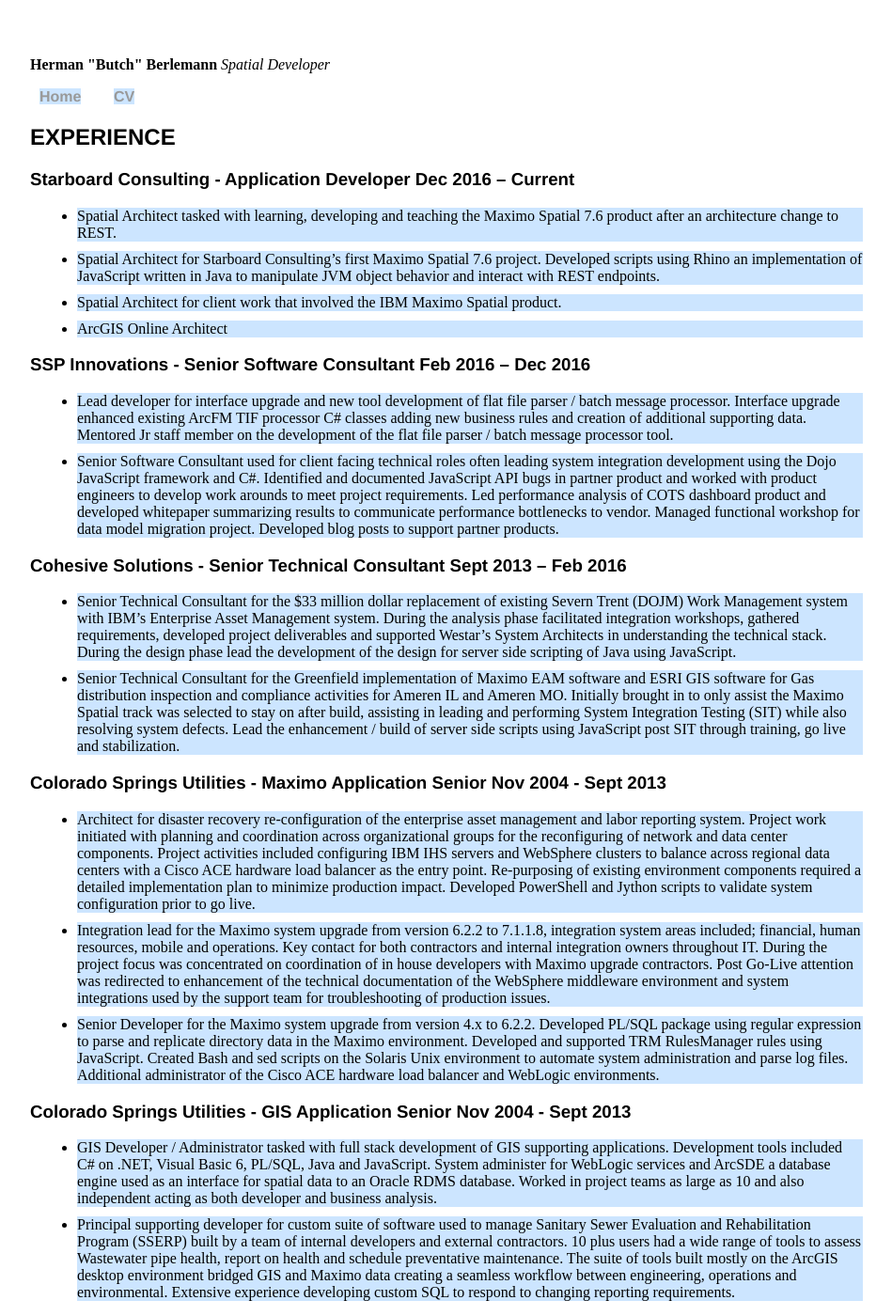
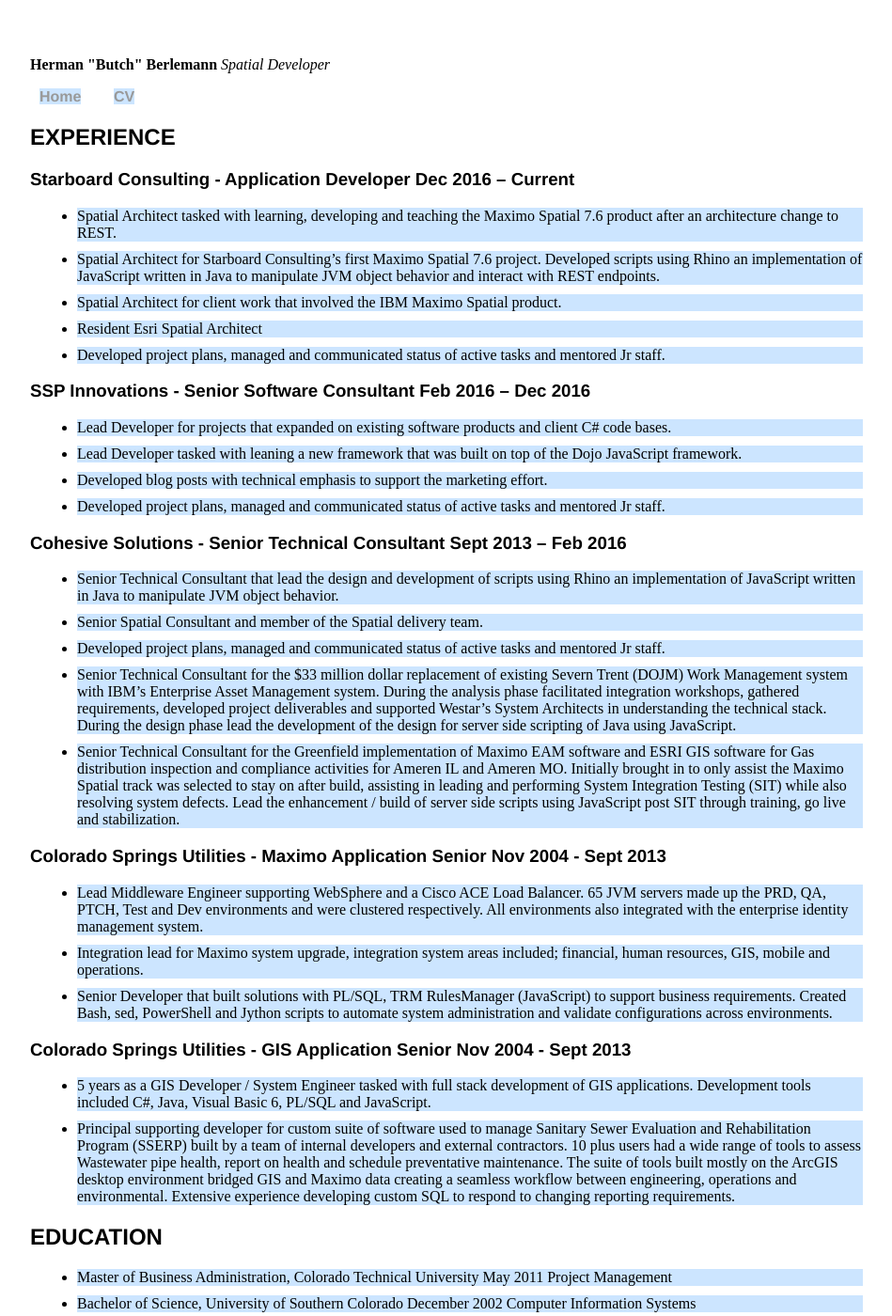
Before and after one commit to butchberlemann/butchberlemann.github.io, a Jekyll site: the page built from cv/cv.html, in a window 1280 px wide and 1400 px high. Shown: the whole window at 94% size, without its empty margins (160-1109 px from the left). Built offline with Jekyll 4.4.1, drawn with Linux system fonts in a browser that asks for light colours.

Commit message:
Update cv.html

```diff
--- a/cv/cv.html
+++ b/cv/cv.html
@@ -11,31 +11,38 @@
  <li> Spatial Architect tasked with learning, developing and teaching the Maximo Spatial 7.6 product after an architecture change to REST. </li>
  <li> Spatial Architect for Starboard Consulting’s first Maximo Spatial 7.6 project. Developed scripts using Rhino an implementation of JavaScript written in Java to manipulate JVM object behavior and interact with REST endpoints.  </li>
  <li> Spatial Architect for client work that involved the IBM Maximo Spatial product. </li>
- <li> ArcGIS Online Architect  </li>
+ <li> Resident Esri Spatial Architect </li>
+ <li> Developed project plans, managed and communicated status of active tasks and mentored Jr staff. </li>
 </ul>
 
 <h3>SSP Innovations - Senior Software Consultant					Feb 2016 – Dec 2016 </h3>
 <ul>
-  <li> Lead developer for interface upgrade and new tool development of flat file parser / batch message processor.  Interface upgrade enhanced existing ArcFM TIF processor C# classes adding new business rules and creation of additional supporting data. Mentored Jr staff member on the development of the flat file parser / batch message processor tool. </li>
-  <li> Senior Software Consultant used for client facing technical roles often leading system integration development using the Dojo JavaScript framework and C#. Identified and documented JavaScript API bugs in partner product and worked with product engineers to develop work arounds to meet project requirements. Led performance analysis of COTS dashboard product and developed whitepaper summarizing results to communicate performance bottlenecks to vendor. Managed functional workshop for data model migration project. Developed blog posts to support partner products. </li>
+  <li>	Lead Developer for projects that expanded on existing software products and client C# code bases.</li>
+  <li>	Lead Developer tasked with leaning a new framework that was built on top of the Dojo JavaScript framework.</li>
+  <li>	Developed blog posts with technical emphasis to support the marketing effort. </li>
+  <li>	Developed project plans, managed and communicated status of active tasks and mentored Jr staff. </li>
+
 </ul>
 
 <h3>Cohesive Solutions - Senior Technical Consultant                                                          Sept 2013 – Feb 2016</h3>
 <ul>
-  <li> Senior Technical Consultant for the $33 million dollar replacement of existing Severn Trent (DOJM) Work Management system with IBM’s Enterprise Asset Management system. During the analysis phase facilitated integration workshops, gathered requirements, developed project deliverables and supported Westar’s System Architects in understanding the technical stack. During the design phase lead the development of the design for server side scripting of Java using JavaScript. </li>
-  <li> Senior Technical Consultant for the Greenfield implementation of Maximo EAM software and ESRI GIS software for Gas distribution inspection and compliance activities for Ameren IL and Ameren MO. Initially brought in to only assist the Maximo Spatial track was selected to stay on after build, assisting in leading and performing System Integration Testing (SIT) while also resolving system defects. Lead the enhancement / build of server side scripts using JavaScript post SIT through training, go live and stabilization. </li>
+ <li>Senior Technical Consultant that lead the design and development of scripts using Rhino an implementation of JavaScript written in Java to manipulate JVM object behavior.  </li>
+ <li>Senior Spatial Consultant and member of the Spatial delivery team. </li>
+ <li>Developed project plans, managed and communicated status of active tasks and mentored Jr staff.   </li>
+ <li>Senior Technical Consultant for the $33 million dollar replacement of existing Severn Trent (DOJM) Work Management system with IBM’s Enterprise Asset Management system. During the analysis phase facilitated integration workshops, gathered requirements, developed project deliverables and supported Westar’s System Architects in understanding the technical stack. During the design phase lead the development of the design for server side scripting of Java using JavaScript. </li>
+ <li>Senior Technical Consultant for the Greenfield implementation of Maximo EAM software and ESRI GIS software for Gas distribution inspection and compliance activities for Ameren IL and Ameren MO. Initially brought in to only assist the Maximo Spatial track was selected to stay on after build, assisting in leading and performing System Integration Testing (SIT) while also resolving system defects. Lead the enhancement / build of server side scripts using JavaScript post SIT through training, go live and stabilization.</li>
 </ul>
 
 <h3>Colorado Springs Utilities - Maximo Application Senior                                                  Nov 2004 - Sept 2013</h3>
 <ul>
-  <li> Architect for disaster recovery re-configuration of the enterprise asset management and labor reporting system.   Project work initiated with planning and coordination across organizational groups for the reconfiguring of network and data center components. Project activities included configuring IBM IHS servers and WebSphere clusters to balance across regional data centers with a Cisco ACE hardware load balancer as the entry point. Re-purposing of existing environment components required a detailed implementation plan to minimize production impact. Developed PowerShell and Jython scripts to validate system configuration prior to go live. </li>
-  <li> Integration lead for the Maximo system upgrade from version 6.2.2 to 7.1.1.8, integration system areas included; financial, human resources, mobile and operations. Key contact for both contractors and internal integration owners throughout IT. During the project focus was concentrated on coordination of in house developers with Maximo upgrade contractors. Post Go-Live attention was redirected to enhancement of the technical documentation of the WebSphere middleware environment and system integrations used by the support team for troubleshooting of production issues.  </li>
-  <li> Senior Developer for the Maximo system upgrade from version 4.x to 6.2.2. Developed PL/SQL package using regular expression to parse and replicate directory data in the Maximo environment. Developed and supported TRM RulesManager rules using JavaScript. Created Bash and sed scripts on the Solaris Unix environment to automate system administration and parse log files. Additional administrator of the Cisco ACE hardware load balancer and WebLogic environments. </li>
+  <li>Lead Middleware Engineer supporting WebSphere and a Cisco ACE Load Balancer. 65 JVM servers made up the PRD, QA, PTCH, Test and Dev environments and were clustered respectively. All environments also integrated with the enterprise identity management system.  </li>
+  <li>Integration lead for Maximo system upgrade, integration system areas included; financial, human resources, GIS, mobile and operations.  </li>
+  <li>Senior Developer that built solutions with PL/SQL, TRM RulesManager (JavaScript) to support business requirements. Created Bash, sed, PowerShell and Jython scripts to automate system administration and validate configurations across environments. </li>
 </ul>
 
 <h3>Colorado Springs Utilities - GIS Application Senior      		                           Nov 2004 - Sept 2013</h3>
 <ul>
-  <li> GIS Developer / Administrator tasked with full stack development of GIS supporting applications. Development tools included C# on .NET, Visual Basic 6, PL/SQL, Java and JavaScript. System administer for WebLogic services and ArcSDE a database engine used as an interface for spatial data to an Oracle RDMS database. Worked in project teams as large as 10 and also independent acting as both developer and business analysis. </li>
+  <li> 5 years as a GIS Developer / System Engineer tasked with full stack development of GIS applications. Development tools included C#, Java, Visual Basic 6, PL/SQL and JavaScript.  </li>
   <li> Principal supporting developer for custom suite of software used to manage Sanitary Sewer Evaluation and Rehabilitation Program (SSERP) built by a team of internal developers and external contractors. 10 plus users had a wide range of tools to assess Wastewater pipe health, report on health and schedule preventative maintenance. The suite of tools built mostly on the ArcGIS desktop environment bridged GIS and Maximo data creating a seamless workflow between engineering, operations and environmental. Extensive experience developing custom SQL to respond to changing reporting requirements.</li>
 </ul>
 
@@ -61,6 +68,6 @@
 <ul>
  <li> “IBM Maximo Spatial, GIS and Mobility”, June 6, 2018, A 1-hour webinar about IBM Maximo’s Spatial 7.6.x product.  The intent of the webinar was to educate those that were not familiar with the changes to the Maximo Spatial 7.6 product from an administration perspective. </li>
  <li> “Out of the Box Integrations”, September 8, 2017, Esri GeoConX Conference, Co presented with SSP Innovations and CoServ at Esri’s GeoConx conference. </li>
-  <li> “Overview of Automation Scripting”, March 20, 2015, A 1 hour webinar about IBM Maximo’s implementation of the Rhino JavaScript engine. The intent of the webinar was to educate those that were not familiar with the basic concepts involved in scripting the Maximo environment using JavaScript. </li>
+ <li> “Overview of Automation Scripting”, March 20, 2015, A 1 hour webinar about IBM Maximo’s implementation of the Rhino JavaScript engine. The intent of the webinar was to educate those that were not familiar with the basic concepts involved in scripting the Maximo environment using JavaScript. </li>
 </ul>
 </div><!-- /.blurb -->
```
